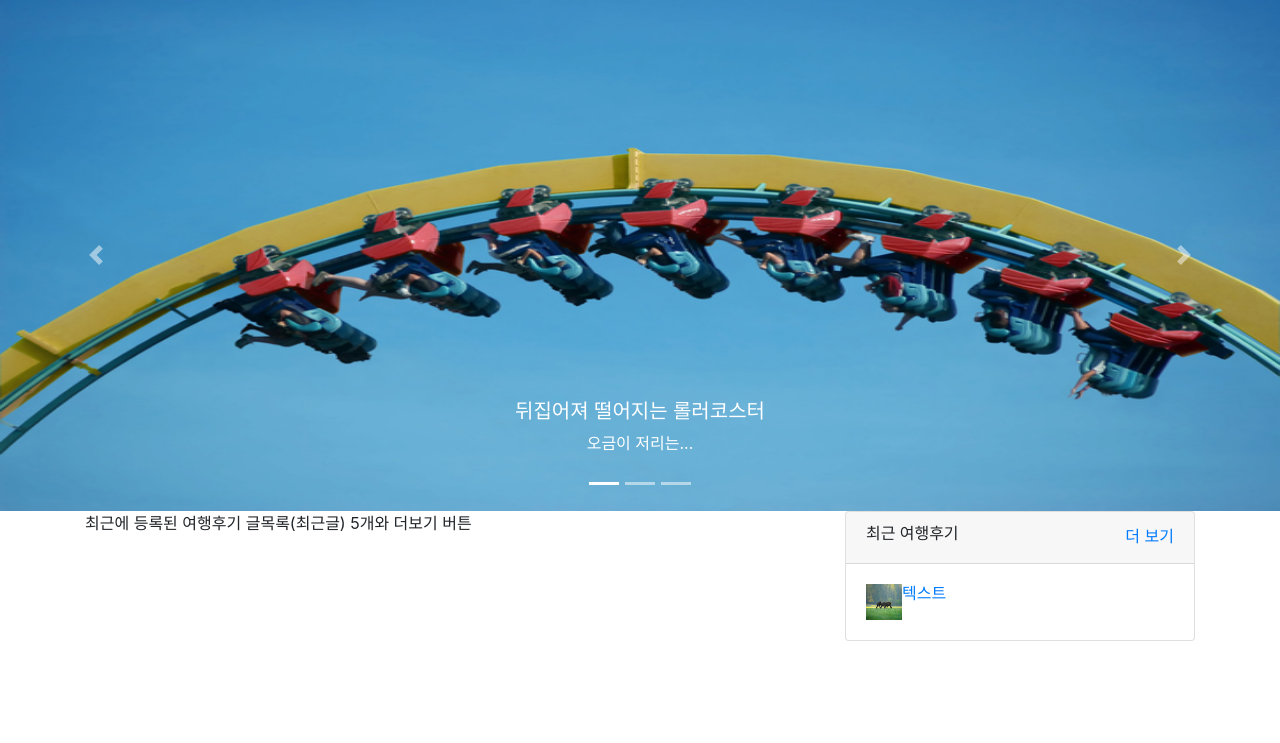
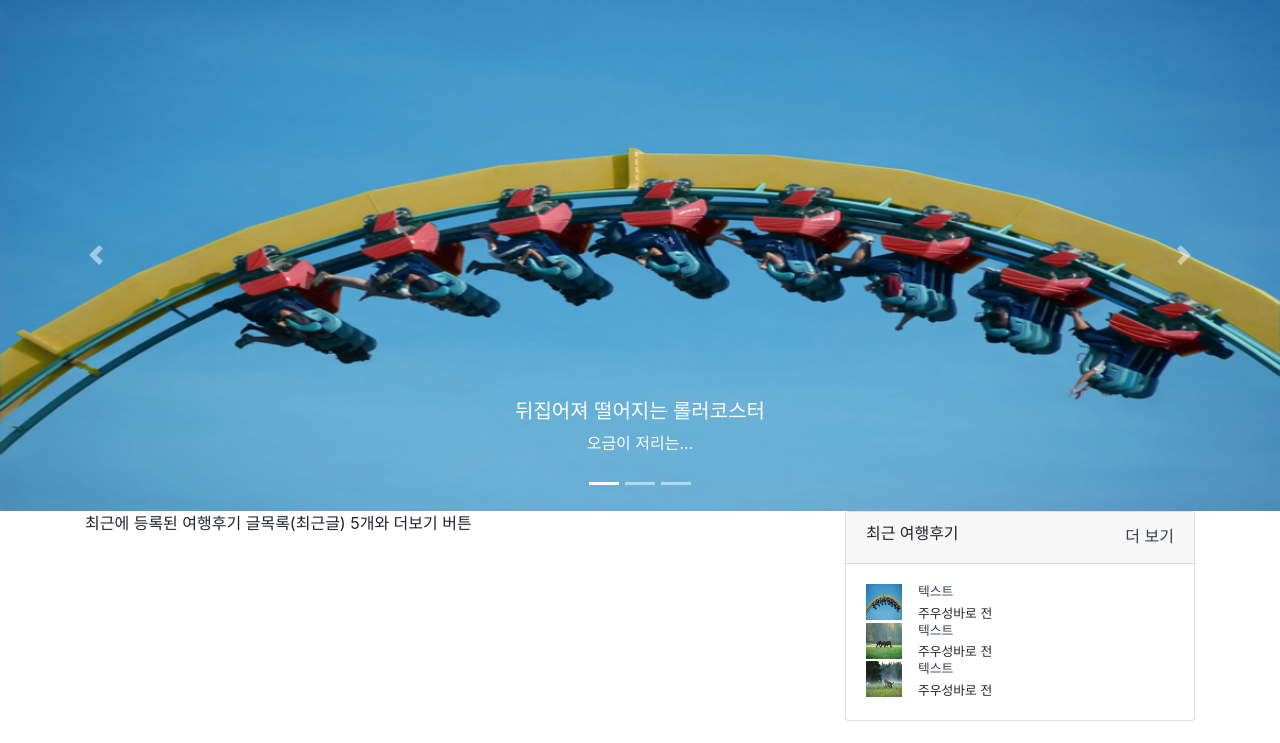
Before and after one commit to woosungchu/phpsetup, a PHP site: page / in a window 1280 px wide. Shown: the part 57-800 px from the top of the page. Run offline with PHP 8.4, Linux system fonts and the light colour scheme.

Commit message:
for loop php

```diff
--- a/css/index.css
+++ b/css/index.css
@@ -1,5 +1,6 @@
 /* 기본 마진 0 */
 body{margin:0;}
+a {color: rgb(52,64,80)/* black*/};
 
 /* 카루셀 세로길이 지정 */
 #myCarousel .carousel-item{ height:32rem; background-color:#777;}
--- a/html/main.php
+++ b/html/main.php
@@ -45,21 +45,32 @@
 			<div class="col-8">최근에 등록된 여행후기 글목록(최근글) 5개와 더보기 버튼</div>
 			<div class="col-4">
 				<div class="card">
-					<div id="" class="card-header d-flex jc-spbt">
+					<div class="card-header d-flex jc-spbt">
 						<h6>최근 여행후기</h6>
-						<a href="">더 보기</a>
+						<a href="#">더 보기</a>
 					</div>
-					<div id="" class="card-body">
-						<div id="" class="d-flex">
-							<div id="" class="file-thumbnail">
-								<img class="w-100 h-100" src="assets/image2.jpg" border="0" alt="여행후기1">
+					<!-- body -->
+					<div class="card-body">
+					<?php
+
+					for ($x = 1; $x < 4; $x++) {
+						echo
+						'<div class="d-flex">
+							<div class="file-thumbnail">
+								<img class="w-100 h-100" src="assets/image'.$x.'.jpg" border="0" alt="여행후기1">
 							</div>
-							<div id="" class="ms-3">
-								<h6 class="">
-									<a href="#"">텍스트</a>
-								</h6>
+							<div class="ml-3">
+								<h6 class="mb-1"><a href="#" class="small">텍스트</a></h6>
+								<div class="small">
+									<span>주우성</span><span>바로 전</span>
+								</div>
 							</div>
-						</div>
+						</div>';
+					}
+
+					?>
+
+
 					</div>
 				</div>
 			</div>
```
